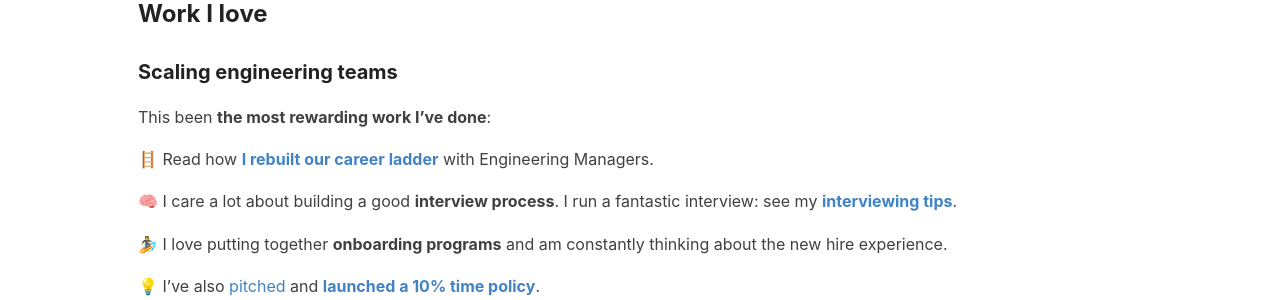
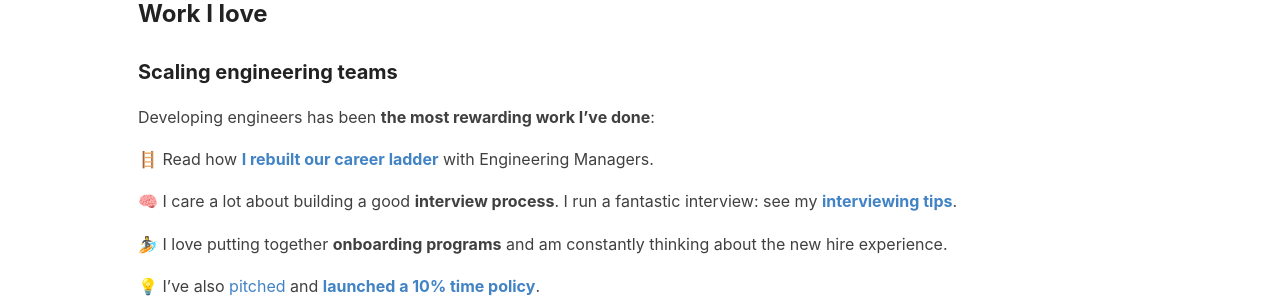
Before and after one commit to helgridly/helgridly.github.io, a Jekyll site: the page built from index.md, in a window 1280 px wide. Shown: the part 473-773 px from the top of the page. Built offline with Jekyll 4.4.1, drawn with Linux system fonts in a browser that asks for light colours.

Commit message:
this bean

```diff
--- a/index.md
+++ b/index.md
@@ -17,7 +17,7 @@ I've been in the software industry for 13 years. I've worn many hats, but I care
 
 ### Scaling engineering teams
 
-This been **the most rewarding work I've done**:
+Developing engineers has been **the most rewarding work I've done**:
 
 🪜 Read how [**I rebuilt our career ladder**](/levels) with Engineering Managers.
 
```
